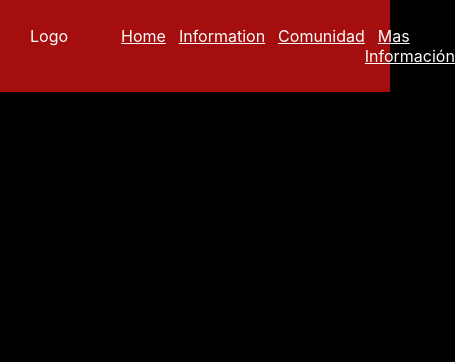
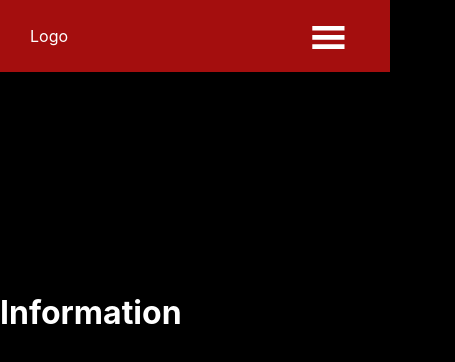
Before and after one commit to MNATorres/api-marvel, a React (Create React App) app: page /Informacion in a window 390 px wide. Shown: the top 362 px of the page, 455 px wide, since content can reach past the window. Built offline with nearby package versions, Linux system fonts and the light colour scheme.

Commit message:
se trabaja versión movil

```diff
--- a/package.json
+++ b/package.json
@@ -3,6 +3,9 @@
   "version": "0.1.0",
   "private": true,
   "dependencies": {
+    "@emotion/react": "^11.10.4",
+    "@emotion/styled": "^11.10.4",
+    "@mui/material": "^5.10.8",
     "@testing-library/jest-dom": "^5.16.5",
     "@testing-library/react": "^13.4.0",
     "@testing-library/user-event": "^13.5.0",
@@ -13,6 +16,7 @@
     "axios": "^1.0.0",
     "react": "^18.2.0",
     "react-dom": "^18.2.0",
+    "react-icons": "^4.4.0",
     "react-router-dom": "^6.4.0",
     "react-scripts": "5.0.1",
     "typescript": "^4.8.3",
--- a/src/App.css
+++ b/src/App.css
@@ -1,3 +1,4 @@
 body{
     background-color: black;
+    color: white;
 }
--- a/src/components/Card.tsx
+++ b/src/components/Card.tsx
@@ -5,19 +5,22 @@ type ElementProps = {
     title: string;
     description: string;
     name: string;
-    extencion: string
+    extencion: string,
+    url: string
 }
 
-const Card: React.FC <ElementProps> = ({image, title, description, name, extencion}) => {
-    return(
+const Card: React.FC<ElementProps> = ({ image, title, description, name, extencion, url }) => {
+    return (
         <div className="containerCard">
-            <img src={`${image}.${extencion}`} alt={name} />
-            <div className="containerDesciption">
-            <h3>{title}</h3>
-            <p>{description}</p>
-            </div>
+            <a href={url}>
+                <img src={`${image}.${extencion}`} alt={name} />
+                <div className="containerDesciption">
+                    <h3>{title}</h3>
+                    <p>{description}</p>
+                </div>
+            </a>
         </div>
     )
 }
 
-export default  Card;
+export default Card;
--- /dev/null
+++ b/src/components/FadeMenu.tsx
@@ -0,0 +1,47 @@
+import * as React from 'react';
+import Button from '@mui/material/Button';
+import Menu from '@mui/material/Menu';
+import MenuItem from '@mui/material/MenuItem';
+import Fade from '@mui/material/Fade';
+import { GiHamburgerMenu } from "react-icons/gi";
+import { NavLink } from 'react-router-dom';
+
+export default function FadeMenu() {
+  const [anchorEl, setAnchorEl] = React.useState<null | HTMLElement>(null);
+  const open = Boolean(anchorEl);
+  const handleClick = (event: React.MouseEvent<HTMLElement>) => {
+    setAnchorEl(event.currentTarget);
+  };
+  const handleClose = () => {
+    setAnchorEl(null);
+  };
+
+  return (
+    <div className='menuMovil'>
+      <Button
+        id="fade-button"
+        aria-controls={open ? 'fade-menu' : undefined}
+        aria-haspopup="true"
+        aria-expanded={open ? 'true' : undefined}
+        onClick={handleClick}
+      >
+        <GiHamburgerMenu style={{fontSize:"2.3rem", color: "white"}}/>
+      </Button>
+      <Menu
+        id="fade-menu"
+        MenuListProps={{
+          'aria-labelledby': 'fade-button',
+        }}
+        anchorEl={anchorEl}
+        open={open}
+        onClose={handleClose}
+        TransitionComponent={Fade}
+      >
+        <MenuItem onClick={handleClose}><NavLink to="/">Home</NavLink></MenuItem>
+        <MenuItem onClick={handleClose}><NavLink to="/Information">Information</NavLink></MenuItem>
+        <MenuItem onClick={handleClose}><NavLink to="/Comunidad">Comunidad</NavLink></MenuItem>
+        <MenuItem onClick={handleClose}><NavLink to="/Mas-Informacion">Mas Información</NavLink></MenuItem>
+      </Menu>
+    </div>
+  );
+}
--- a/src/components/Header.tsx
+++ b/src/components/Header.tsx
@@ -1,5 +1,6 @@
 import { NavLink } from 'react-router-dom';
 import '../styles/Header.css';
+import FadeMenu from './FadeMenu';
 
 function Header(){
     return(
@@ -14,7 +15,9 @@ function Header(){
                     <li><NavLink to="/Comunidad">Comunidad</NavLink></li>
                     <li><NavLink to="/Mas-Informacion">Mas Información</NavLink></li>
                 </ul>
+
             </div>
+            <FadeMenu />
         </div>
     )
 }
--- a/src/pages/HomePage.tsx
+++ b/src/pages/HomePage.tsx
@@ -14,14 +14,14 @@ interface DataCard {
     thumbnail: {
         extension: string; path: string
     };
-    name: string
+    title: string
     description: string,
     id: number,
-
+    urls:[{url:string}]
 }
 
 function HomePage() {
-    const [url, setUrl] = useState("http://gateway.marvel.com/v1/public/characters?ts=1&apikey=5c596f63542e81287e00e40042a25215&hash=8771afa70cde304a0c79b966e9b2ffa8");
+    const [url, setUrl] = useState("http://gateway.marvel.com/v1/public/comics?ts=1&apikey=5c596f63542e81287e00e40042a25215&hash=8771afa70cde304a0c79b966e9b2ffa8");
     const [item, setItem] = useState<DataCard[] | null>();
 
     useEffect(() => {
@@ -41,9 +41,10 @@ function HomePage() {
                 return <Card
                     image={element.thumbnail.path}
                     extencion={element.thumbnail.extension}
-                    title={element.name}
+                    url= {element.urls[0].url}
+                    title={element.title}
                     description={element.description}
-                    name={element.name}
+                    name={element.title}
                 />
             })
             }
--- a/src/styles/Card.css
+++ b/src/styles/Card.css
@@ -3,13 +3,31 @@
     border: 2px solid white;
     display: flex;
     flex-direction: column;
-    width: 30%;
+    max-width: 30%;
     min-width: 340px;
     margin: 15px;
+}
+
+.containerCard a{
+    color: white;
+    text-decoration: none;
+    display: flex;
+    flex-direction: column;
+
+
 }
 
 .containerDesciption{
     display: flex;
     flex-direction: column;
     text-align: center;
+    padding: 7px;
 }
+
+@media screen and (max-width: 600px) {
+    .containerCard{
+        margin: 2px;
+        min-width: 47%;
+
+    }
+}
--- a/src/styles/Header.css
+++ b/src/styles/Header.css
@@ -17,3 +17,24 @@
     color: white;
     margin-left: 13px;
 }
+
+.menuMovil{
+    display: none;
+
+}
+
+@media screen and (max-width: 600px) {
+
+    .containerHeader{
+        align-items: baseline;
+    }
+
+    .links{
+        display: none;
+    }
+
+    .menuMovil{
+        display: unset;
+
+    }
+}
--- a/src/styles/HomePage.css
+++ b/src/styles/HomePage.css
@@ -7,3 +7,9 @@
     padding: 30px;
 
 }
+
+@media screen and (max-width: 600px) {
+   .containerHome{
+    padding: 0;
+   }
+}
```
Also changed, not shown: 1 other file (tests, documents, lock files or other folders).
